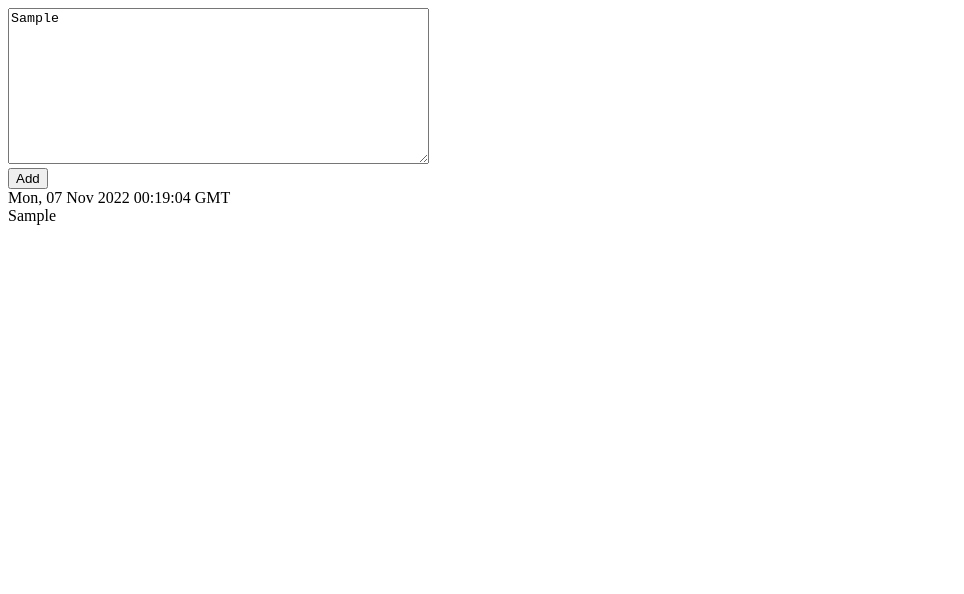
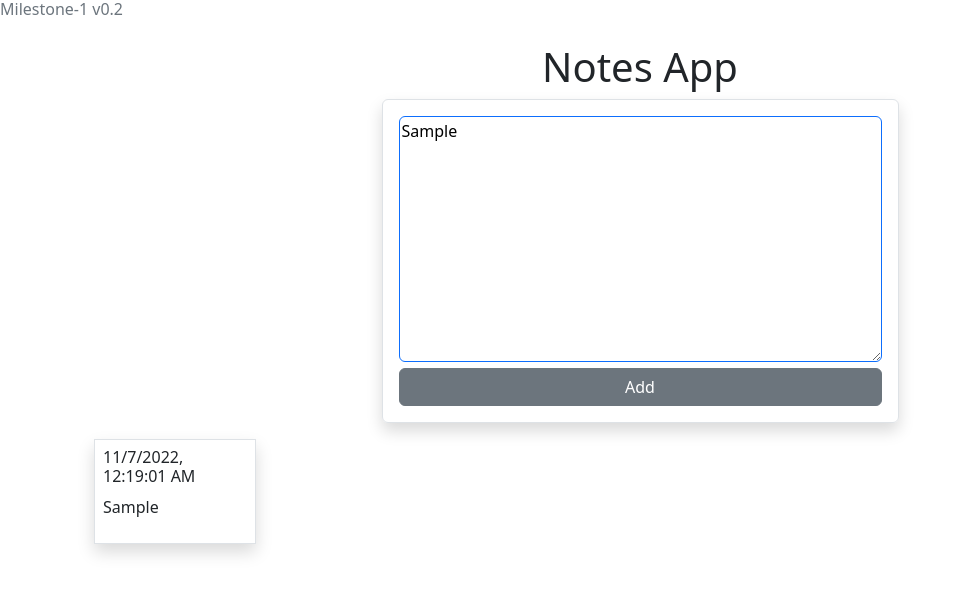
Before and after one commit to mark-itc/react---notes-app-vadim-gringauz, a React (Create React App) app: page / in a window 1280 px wide. Both pictures are taken after typing "Sample" into the empty fields and a click on the button "Add". Shown: the top 594 px of the page, without its empty margins (0-964 px from the left). Built offline with nearby package versions, Linux system fonts and the light colour scheme.

Commit message:
Milestone 1 v0.5
+ All works as required
+ Design (temp) almost done

```diff
--- a/src/App.jsx
+++ b/src/App.jsx
@@ -1,5 +1,6 @@
 import { useState, useEffect } from 'react'
 import Note from './Note'
+import 'bootstrap/dist/css/bootstrap.min.css'
 
 function App () {
   const [notes, setNotes] = useState([])
@@ -8,7 +9,7 @@ function App () {
   //   console.log('new text:', text);
   // }, [text])
 
-  const newNote = {text: 'txt'}
+  const newNote = { text: 'txt' }
 
   function handleAddNote () {
     newNote.date = new Date()
@@ -17,8 +18,15 @@ function App () {
   }
 
   return (
-    <div>
+    <>
+      <h6 className='text-secondary text-right w-100'>
+        Milestone-1 v0.2
+      </h6>
+      <div className='container d-flex flex-column align-items-center p-3'>
+        <h1>Notes App</h1>
+        <div className='border shadow rounded p-3'>
           <textarea
+            className='border border-primary rounded'
             name='note-text'
             id='text'
             cols='50'
@@ -26,13 +34,29 @@ function App () {
             onChange={e => (newNote.text = e.target.value)}
           />
           <br />
-      <button onClick={handleAddNote}>Add</button>
+          <button
+            type='button'
+            className='btn btn-secondary w-100'
+            onClick={handleAddNote}
+          >
+            Add
+          </button>
+        </div>
         {notes.length === 0 ? (
           <div>No notes yet</div>
         ) : (
-        notes.map((note, index) => <Note key={'note-' + index} note={note} />)
+          <div className='container p-2'>
+            <div className='row'>
+              {notes.map((note, index) => (
+                <div className='col-lg-2 col-md-6 mt-2 '>
+                  <Note key={'note-' + index} note={note} />
+                </div>
+              ))}
+            </div>
+          </div>
         )}
       </div>
+    </>
   )
 }
 
--- a/src/Note.jsx
+++ b/src/Note.jsx
@@ -1,15 +1,23 @@
 import React from 'react'
 import { useState } from 'react'
+import 'bootstrap/dist/css/bootstrap.min.css'
 
-
-function Note(props) {
-    const { note } = props
-    const { date, text } = note
+function Note (props) {
+  const { note } = props
+  const { date, text } = note
 
   return (
-    <div>
-        <div>{date.toUTCString()}</div>
-        <div>{text}</div>
+    <div className='border shadow p-2 '>
+        <div className="row">
+            <div className="col">
+                <h6 className=''>{date.toLocaleString()}</h6>
+            </div>
+        </div>
+        <div className="row">
+            <div className="col">
+                <p style={{overflowWrap: 'break-word'}}>{text}</p>
+            </div>
+        </div>
     </div>
   )
 }
```
Lines whose indentation alone changed are shown as unchanged.
